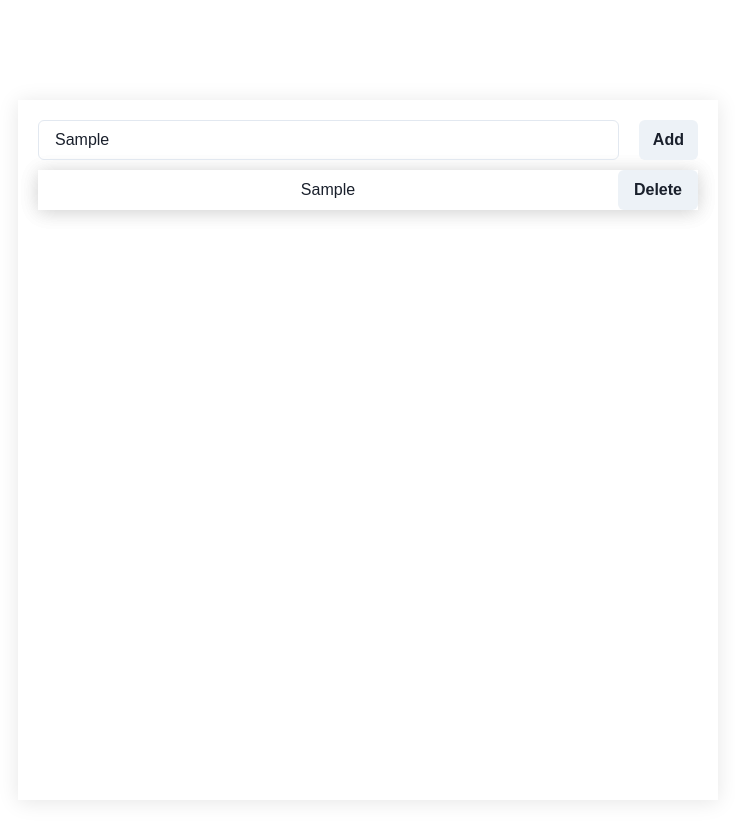
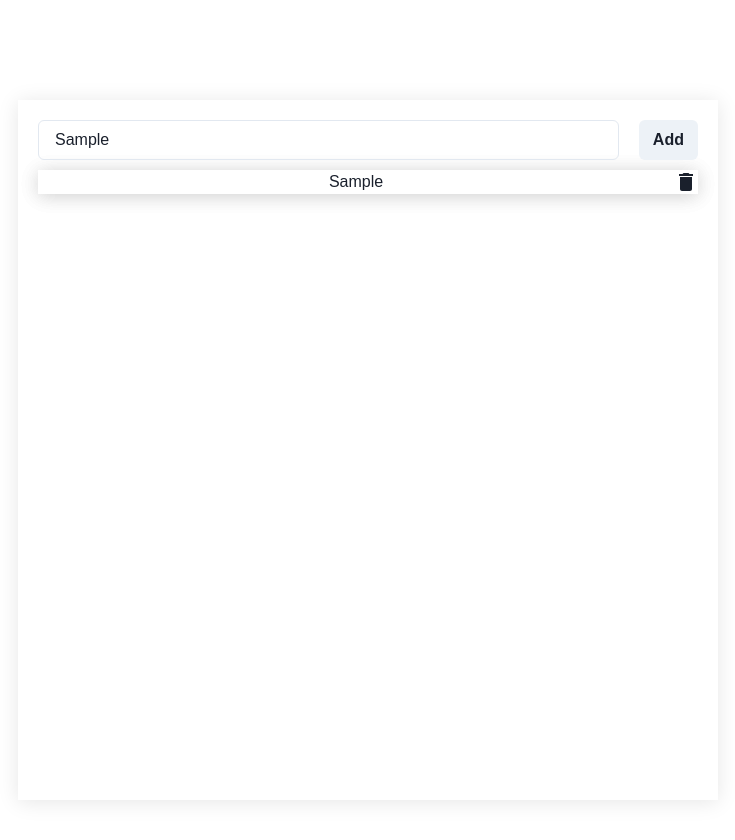
Before and after one commit to daveclinton/mentorship-to-doreact-app, a React (Vite) app: page / in a window 1280 px wide. Both pictures are taken after typing "Sample" into the empty fields and a click on the button "Add". Shown: the top 840 px of the page, without its empty margins (272-1007 px from the left). Built offline with nearby package versions, Linux system fonts and the light colour scheme.

Commit message:
feat: Add icon from  material ui

```diff
--- a/package.json
+++ b/package.json
@@ -12,6 +12,7 @@
     "@chakra-ui/react": "^2.5.1",
     "@emotion/react": "^11.10.6",
     "@emotion/styled": "^11.10.6",
+    "@mui/icons-material": "^5.11.11",
     "framer-motion": "^10.0.1",
     "react": "^18.2.0",
     "react-dom": "^18.2.0"
--- a/src/components/ToDoList.tsx
+++ b/src/components/ToDoList.tsx
@@ -1,5 +1,14 @@
 import * as React from "react";
-import { Box, FormControl, Input, Button, Flex, Text } from "@chakra-ui/react";
+import {
+  Box,
+  FormControl,
+  Input,
+  Button,
+  Flex,
+  Text,
+  Icon,
+} from "@chakra-ui/react";
+import DeleteIcon from "@mui/icons-material/Delete";
 
 const ToDoList: React.FC = () => {
   const [task, setTask] = React.useState("");
@@ -31,7 +40,7 @@ const ToDoList: React.FC = () => {
             mt="10px"
           >
             <Text m="auto">{task}</Text>
-            <Button>Delete</Button>
+            <Icon as={DeleteIcon} />
           </Flex>
         ))}
       </Box>
```
Also changed, not shown: 1 other file (tests, documents, lock files or other folders).
